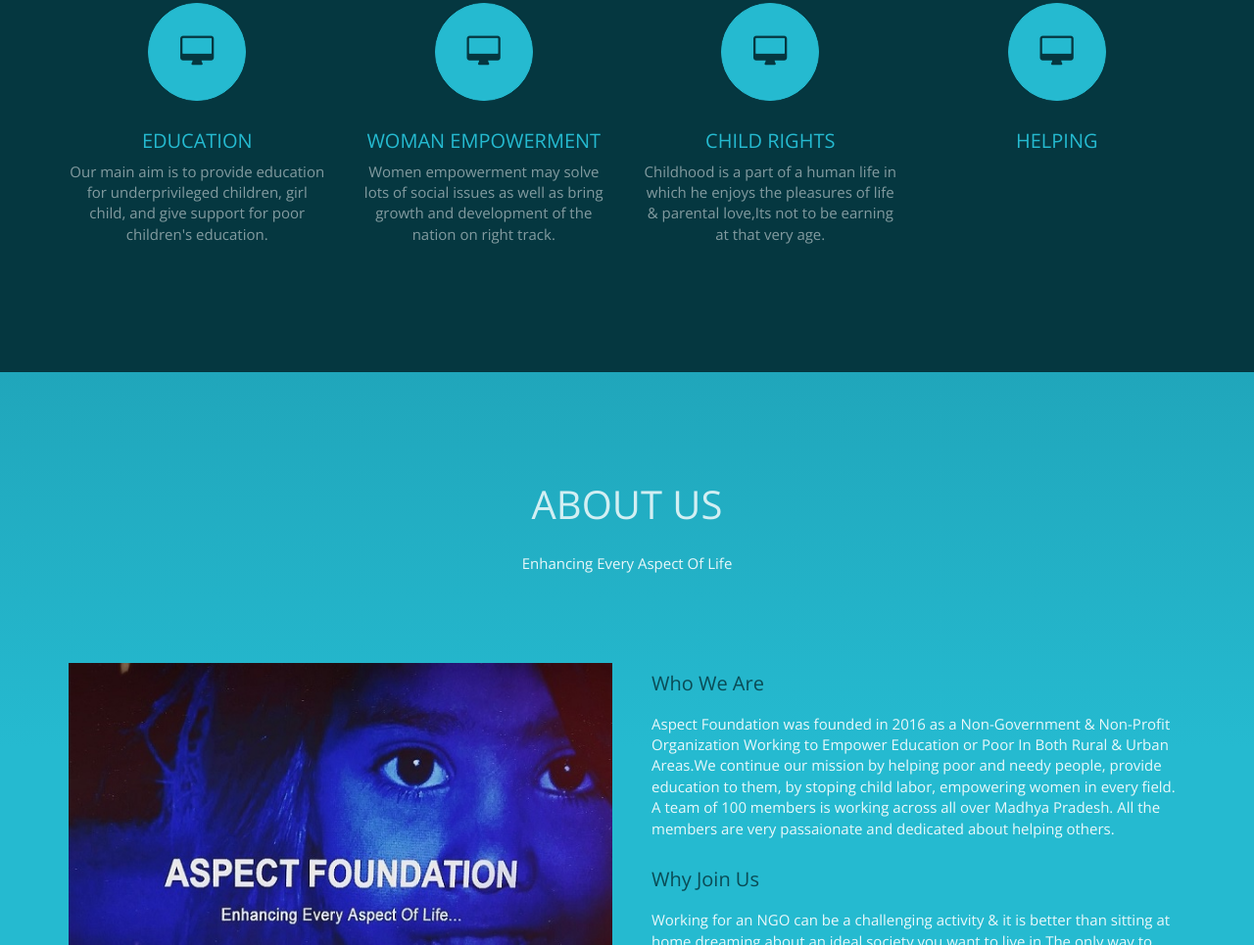
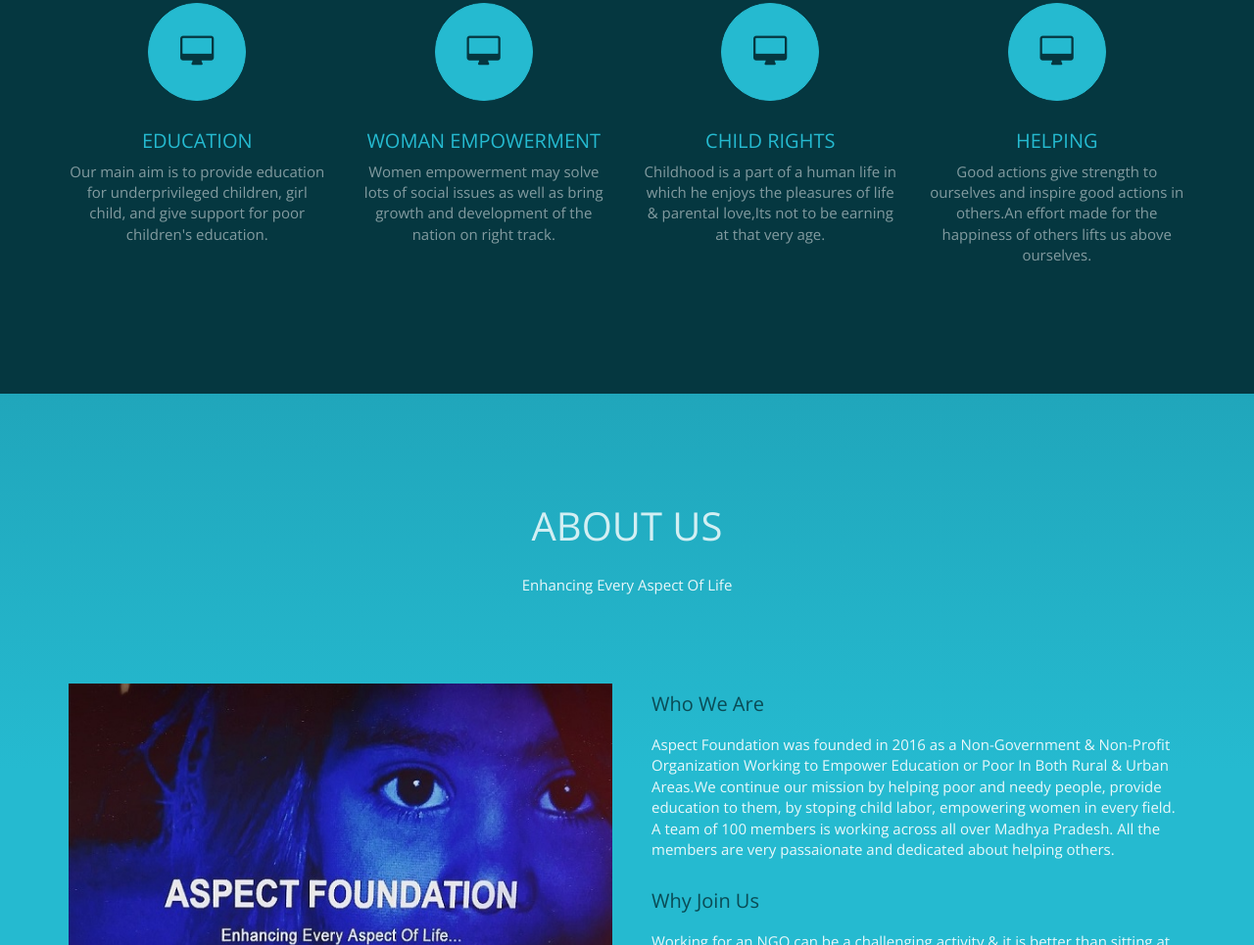
Before and after one commit to aspect99/aspectfoundation, a plain HTML site: page index.html in a window 1280 px wide. Shown: the part 1035-2000 px from the top of the page at 98% size. Drawn offline with nearby package versions, Linux system fonts and the light colour scheme.

Commit message:
Update index.html

```diff
--- a/index.html
+++ b/index.html
@@ -93,7 +93,7 @@
       </div>
       <div class="col-xs-6 col-md-3"> <i class="fa fa-desktop"></i>
         <h4>Helping</h4>
-        <p> </p>
+        <p>Good actions give strength to ourselves and inspire good actions in others.An effort made for the happiness of others lifts us above ourselves. </p>
       </div>
     </div>
   </div>
```
